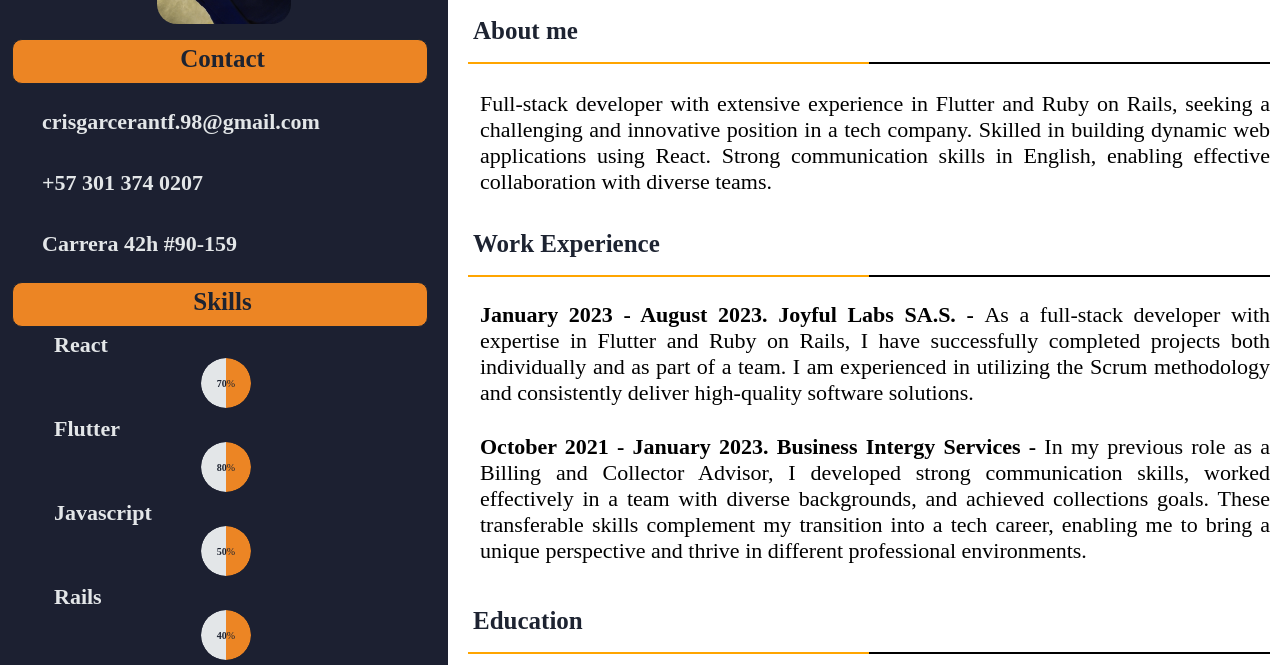
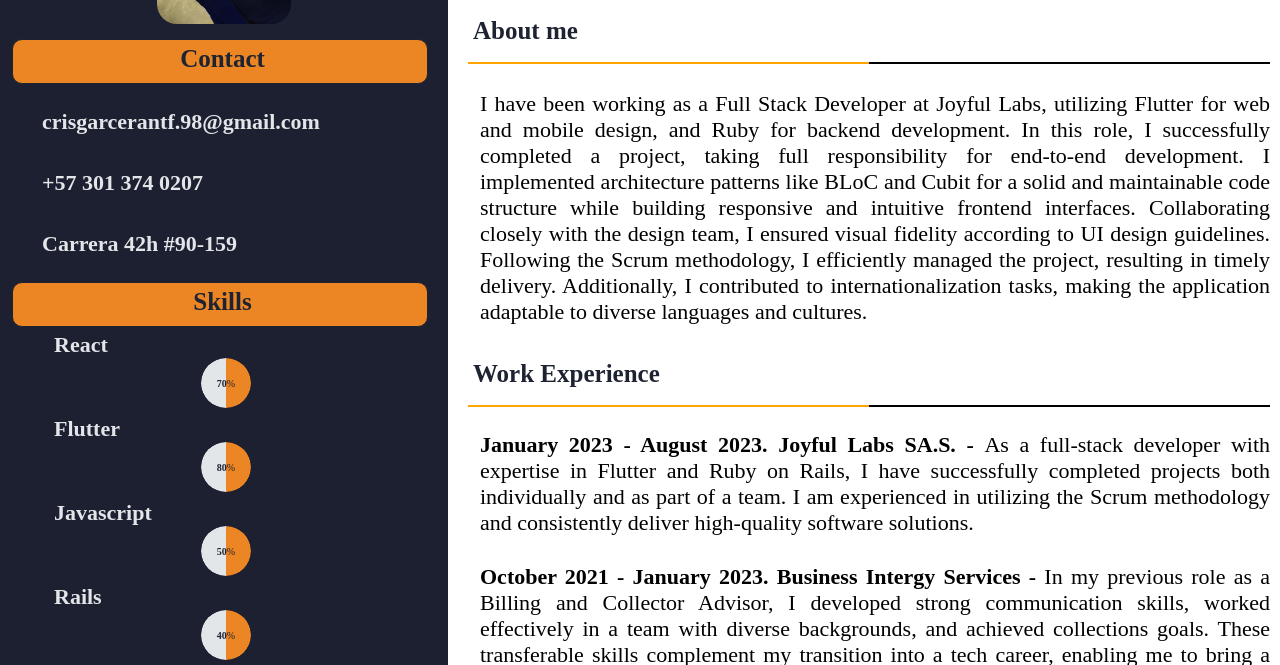
Before and after one commit to Christgrant98/hdv-practice, a plain HTML site: page index.html in a window 1280 px wide. Shown: the part 120-785 px from the top of the page. Drawn offline with Linux system fonts and the light colour scheme.

Commit message:
joyful labs exp has been modified

```diff
--- a/index.html
+++ b/index.html
@@ -75,7 +75,7 @@
         <div class="About me">
             <h2 class="subtitle">About me</h2>
             <div class="divider"></div>
-            <p>Full-stack developer with extensive experience in Flutter and Ruby on Rails, seeking a challenging and innovative position in a tech company. Skilled in building dynamic web applications using React. Strong communication skills in English, enabling effective collaboration with diverse teams.</p>
+            <p>I have been working as a Full Stack Developer at Joyful Labs, utilizing Flutter for web and mobile design, and Ruby for backend development. In this role, I successfully completed a project, taking full responsibility for end-to-end development. I implemented architecture patterns like BLoC and Cubit for a solid and maintainable code structure while building responsive and intuitive frontend interfaces. Collaborating closely with the design team, I ensured visual fidelity according to UI design guidelines. Following the Scrum methodology, I efficiently managed the project, resulting in timely delivery. Additionally, I contributed to internationalization tasks, making the application adaptable to diverse languages and cultures.</p>
         </div>
         <div class="job_expirience">
             <h2 class="subtitle">Work Experience</h2>
```
